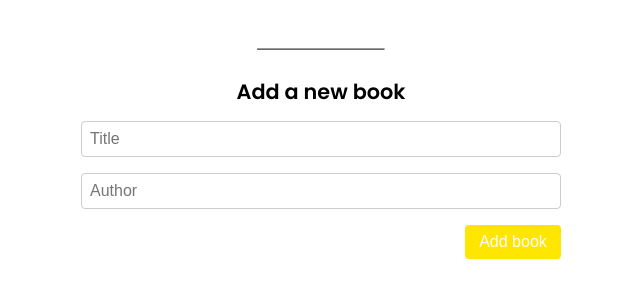
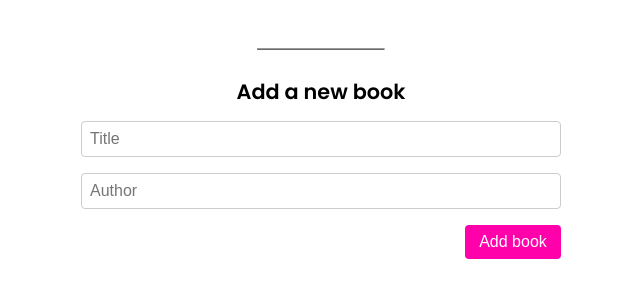
Before and after one commit to firstpj/Awesome-books, a website: page index.html in a window 1280 px wide. Shown: the whole page, without its empty margins (319-959 px from the left). Drawn offline with Linux system fonts and the light colour scheme.

Commit message:
css file

```diff
--- a/style.css
+++ b/style.css
@@ -24,7 +24,7 @@ input[type='text'] {
 }
 
 button[type='submit'] {
-  background-color: #ffe600;
+  background-color: #ff00aa;
   color: #fff;
   padding: 0.5rem;
   border: none;
```
